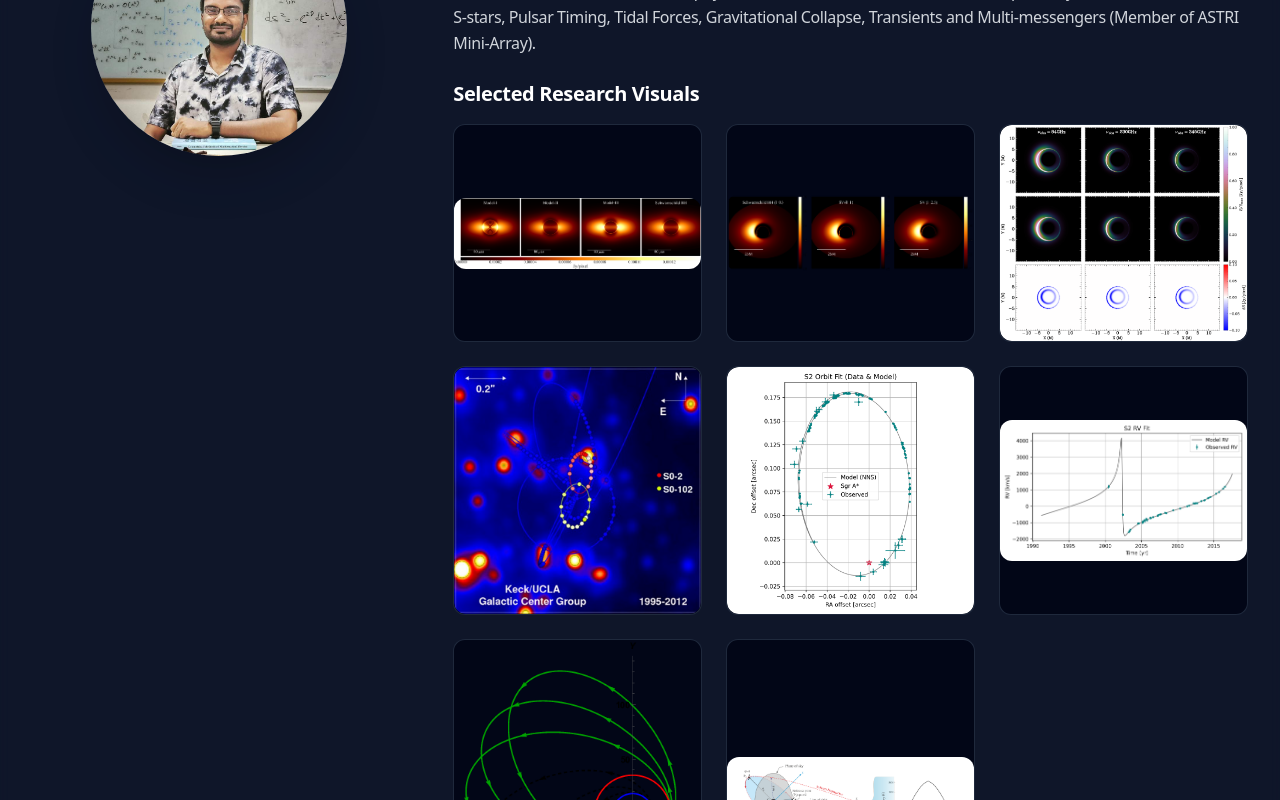
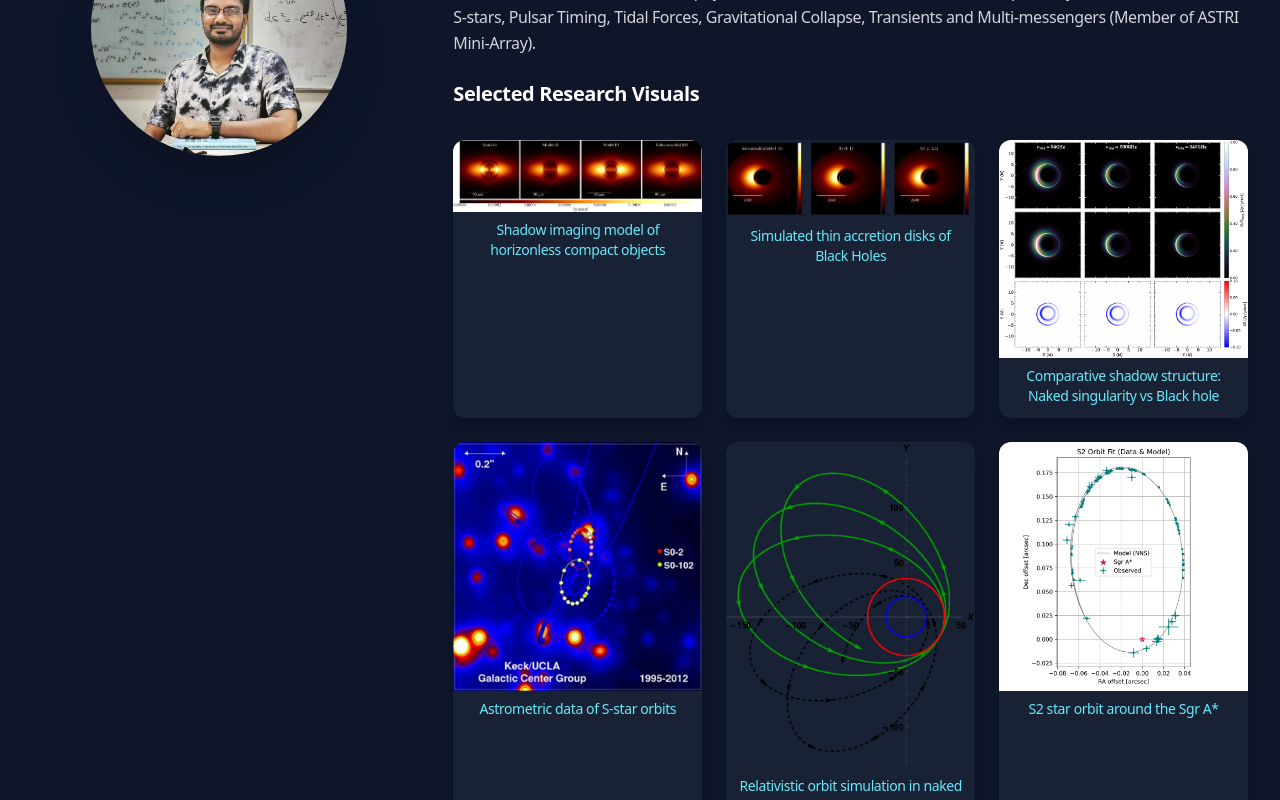
Before and after one commit to Parth-G-Bambhaniya/Parth-G-Bambhaniya.github.io, a React (Vite) app: page / in a window 1280 px wide. Shown: the part 980-1780 px from the top of the page. Built offline with nearby package versions, Linux system fonts and the light colour scheme; some icons are missing.

Commit message:
Update App.jsx

```diff
--- a/src/App.jsx
+++ b/src/App.jsx
@@ -404,12 +404,12 @@ const About = () => {
   // array of images + captions (use the imports above)
   const researchImages = [
   { src: shadowImage, caption: "Shadow imaging model of horizonless compact objects" },
-  { src: shadowImage1, caption: "Simulated Black hole shadow under varying spin and inclination" },
+  { src: shadowImage1, caption: "Simulated thin accretion disks of Black Holes" },
   { src: shadowImage2, caption: "Comparative shadow structure: Naked singularity vs Black hole" },
-  { src: wmkeckImage, caption: "Astrometric data of S-star orbit from W. M. Keck Observatory" },
-  { src: s2orbitImage, caption: "S2 star relativistic orbit around the Galactic Center" },
-  { src: rvs2Image, caption: "Radial velocity curve of S2 showing gravitational redshift" },
+  { src: wmkeckImage, caption: "Astrometric data of S-star orbits" },
   { src: orbitImage, caption: "Relativistic orbit simulation in naked singularity spacetime" },
+  { src: s2orbitImage, caption: "S2 star orbit around the Sgr A*" },
+  { src: rvs2Image, caption: "Radial velocity curve of S2 star showing gravitational redshift" },
   { src: pulsarImage, caption: "Pulsar timing probes of spacetime curvature near compact objects" },
   ];
 
@@ -436,28 +436,22 @@ const About = () => {
           <h3 className="text-xl font-semibold text-white mb-4">Selected Research Visuals</h3>
 
           {/* Responsive image grid */}
-   <div className="grid grid-cols-1 sm:grid-cols-2 lg:grid-cols-3 gap-6">
+  <div className="grid grid-cols-1 sm:grid-cols-2 lg:grid-cols-3 gap-6 mt-8">
   {researchImages.map((img, index) => (
-    <motion.div
+    <div
       key={index}
-      className="relative group flex justify-center items-center overflow-hidden rounded-xl border border-slate-700/60 bg-slate-950"
-      whileHover={{ scale: 1.03 }}
-      transition={{ duration: 0.25 }}
+      className="bg-slate-800/70 rounded-xl overflow-hidden shadow-lg hover:shadow-cyan-500/20 transition duration-300"
     >
       <img
         src={img.src}
         alt={img.caption}
-        className="max-w-full max-h-[450px] object-scale-down rounded-xl"
-        loading="lazy"
+        className="w-full h-auto object-contain"
       />
-      <div className="absolute bottom-0 left-0 right-0 bg-black/60 text-xs md:text-sm text-gray-200 py-2 text-center opacity-0 group-hover:opacity-100 transition-opacity">
-        {img.caption}
-      </div>
-    </motion.div>
+      <p className="text-sm text-center text-cyan-300 mt-2 mb-3 px-2">{img.caption}</p>
+    </div>
   ))}
 </div>
-
-        </div>
+      </div>
       </div>
     </AnimatedSection>
   );
```
